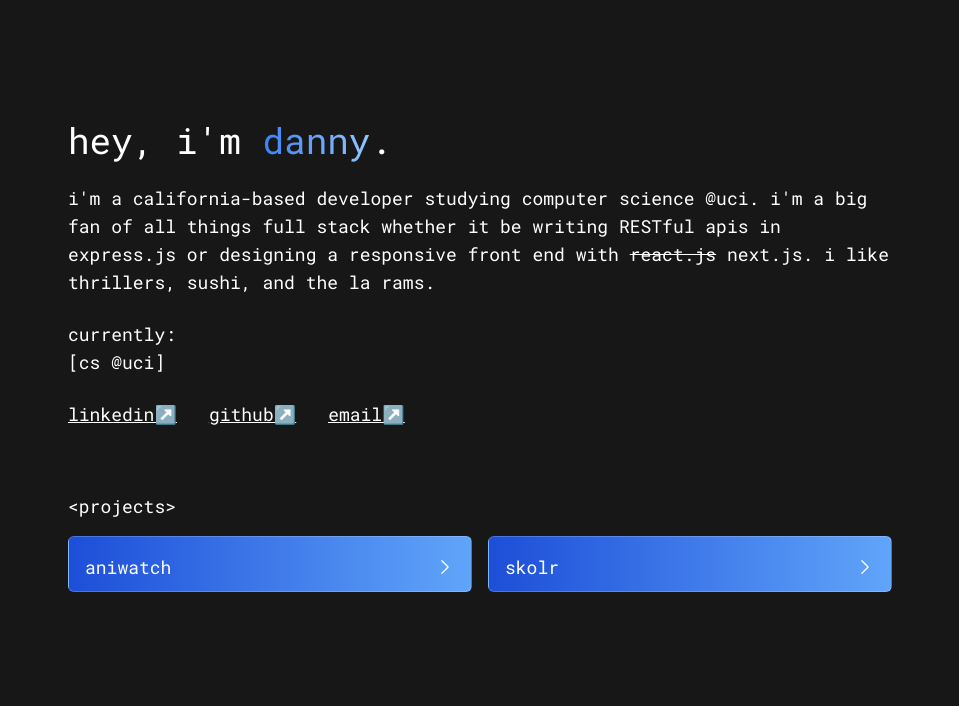
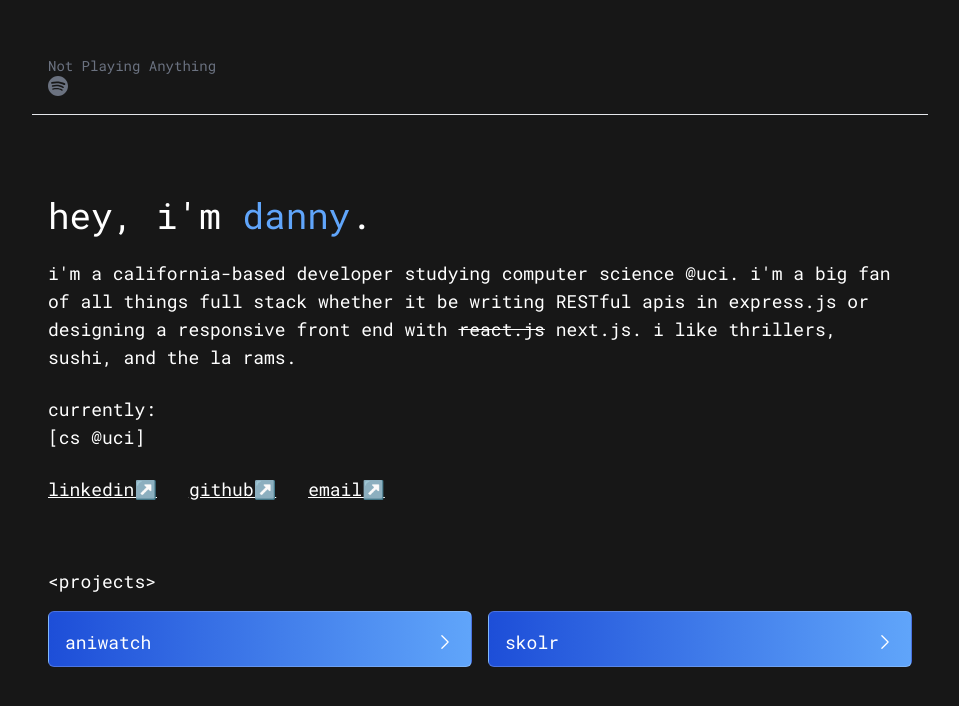
Before and after one commit to illiadovgan/Illiaportfolio, a Next.js app: page / in a window 1280 px wide. Shown: the top 706 px of the page, without its empty margins (160-1119 px from the left). Built offline with nearby package versions, Linux system fonts and the light colour scheme.

Commit message:
navbar spotify thing

```diff
--- a/package.json
+++ b/package.json
@@ -6,6 +6,7 @@
     "start": "next start"
   },
   "dependencies": {
+    "@headlessui/react": "^1.7.2",
     "@heroicons/react": "^2.0.11",
     "framer-motion": "^7.3.6",
     "heroicons": "^2.0.11",
--- a/src/pages/_app.tsx
+++ b/src/pages/_app.tsx
@@ -1,11 +1,13 @@
 import '../styles/globals.css'
 import type { AppProps } from 'next/app'
 import { AnimatePresence, motion } from 'framer-motion'
+import Navbar from './components/Navbar'
 
 function MyApp({ Component, pageProps }: AppProps) {
 
   return (
-    <div className='bg-neutral-900 text-white'>
+    <div className='bg-neutral-900 text-white mx-auto max-w-4xl space-y-8 py-10 px-5 lg:px-0'>
+       <Navbar></Navbar>
         <AnimatePresence>
           <motion.div
           initial={{ y: 10, opacity: 0 }}
--- /dev/null
+++ b/src/pages/components/Navbar.tsx
@@ -0,0 +1,42 @@
+import Link from "next/link";
+import { AnimatePresence, motion } from "framer-motion";
+import { Tab, Transition } from "@headlessui/react";
+import { Bars3Icon, XMarkIcon } from "@heroicons/react/24/solid";
+import { withRouter } from 'next/router'
+import { SiSpotify } from "react-icons/si";
+
+
+const Navbar = () => {
+
+
+
+  return (
+    <motion.div
+      initial={{ y: -10, opacity: 0 }}
+      animate={{ y: 0, opacity: 1 }}
+      transition={{ duration: 0.5 }}
+      className="sticky top-0 z-50"
+    >
+
+    <div className="text-sm flex justify-between md:text-md font-medium text-left text-gray-500 border-b border-gray-200 dark:text-gray-400 dark:border-gray-700 bg-neutral-900 backdrop-blur-xl">
+        <p className="p-4 rounded-t-lg border-b-2 border-transparent focus:text-gray-600 focus:border-gray-300">
+            Not Playing Anything <span><SiSpotify className="h-4 w-4 md:h-5 md:w-5 flex-shrink-0" /></span>
+        </p>
+
+        <button>
+            {/* eventually add a thing to toggle light/dark mode*/}
+        </button>
+
+
+
+    </div>
+
+
+
+
+
+    </motion.div>
+  );
+};
+
+export default Navbar;
--- a/src/pages/index.tsx
+++ b/src/pages/index.tsx
@@ -5,7 +5,7 @@ import Project from "./components/Project";
 
 const Home: NextPage = () => {
   return (
-    <div className="mx-auto max-w-4xl space-y-8 py-10 px-5 lg:px-">
+    <div className="">
       <Head>
         <title>Danny Doan</title>
         <link rel="icon" href="https://avatars.githubusercontent.com/u/92613890?s=400&u=e0047c360a4ec70d3e487df52452decafbce4351&v=4" />
@@ -14,7 +14,7 @@ const Home: NextPage = () => {
 
       <main className="p-4 mt-12 md:mt-16 text-md md:text-lg bg-neutral-900">
         <div>
-            <h1 className='text-3xl md:text-4xl'>hey, i&apos;m <span className='bg-gradient-to-r from-blue-500 to-blue-300 text-transparent bg-clip-text'>danny</span>.</h1>
+            <h1 className='text-3xl md:text-4xl'>hey, i&apos;m <span className='text-blue-400'>danny</span>.</h1>
             <p className='mt-6'>
               i&apos;m a california-based developer studying computer science @uci. i&apos;m a big fan of all things
               full stack whether it be writing RESTful apis in express.js or designing a responsive front end with <span className='line-through'>react.js</span> next.js.
```
Also changed, not shown: 1 other file (tests, documents, lock files or other folders).
